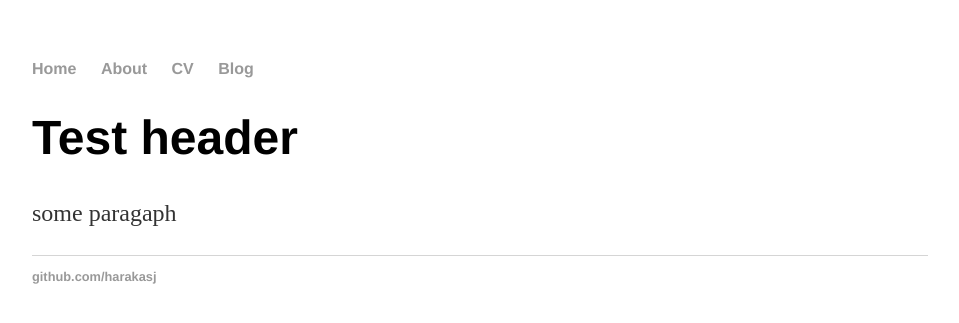
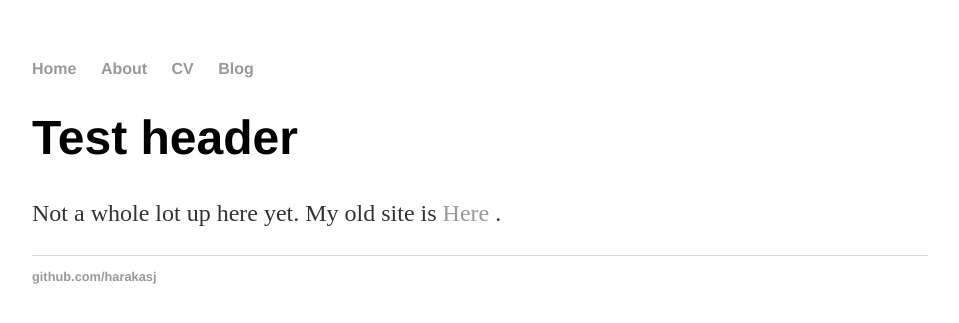
Before and after one commit to harakasj/harakasj.github.io, a Jekyll site: the page built from index.html, in a window 1280 px wide. Shown: the top 323 px of the page, without its empty margins (160-1119 px from the left). Built offline with Jekyll 4.4.1, drawn with Linux system fonts in a browser that asks for light colours.

Commit message:
Update index.html

```diff
--- a/index.html
+++ b/index.html
@@ -4,5 +4,5 @@ title: John Harakas
 ---
 <div class="blurb">
 	<h1> Test header </h1>
-	<p> some paragaph </p>
+	<p> Not a whole lot up here yet. My old site is <a href="http://www.johnharakas.com"> Here </a>. </p>
 </div>
```
